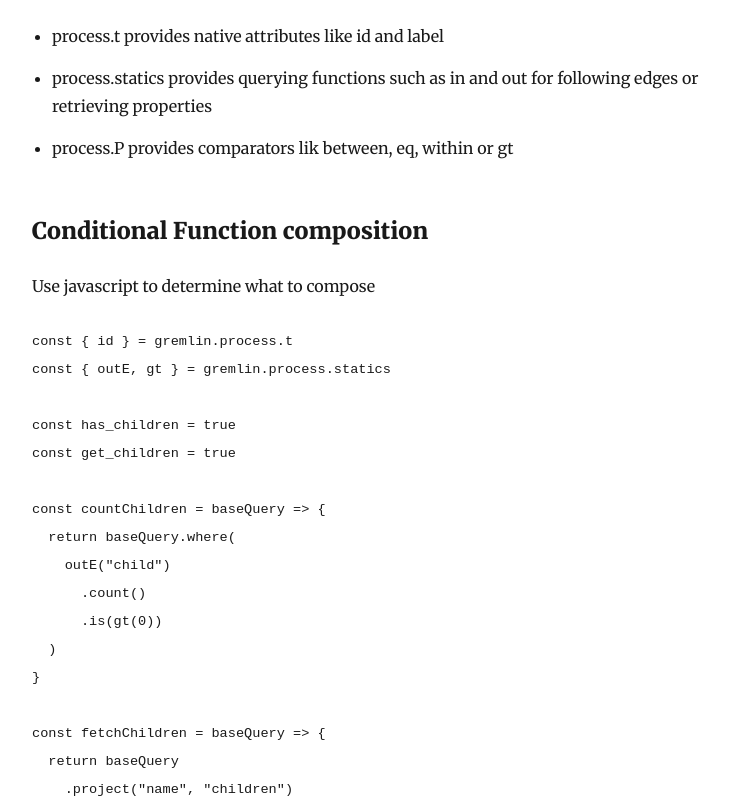
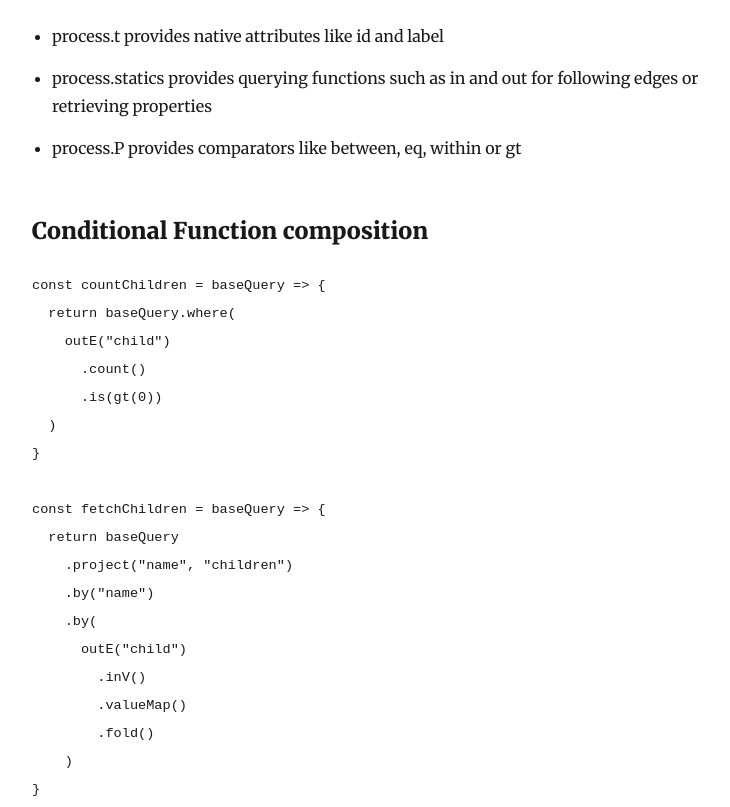
Before and after one commit to dbetteridge/dbetteridge.github.io, a Gatsby site: page /dont-feed-after-midnight/ in a window 1280 px wide. Shown: the part 980-1787 px from the top of the page, without its empty margins (237-967 px from the left). Built offline with nearby package versions, Linux system fonts and the light colour scheme; Gatsby itself is replaced by a stand-in of ours; some packages are replaced by stand-ins of ours; code samples lack their colours; a small style sheet from the web is missing.

Commit message:
small adjustment to code format

````diff
--- a/content/blog/dont-feed-after-midnight/index.md
+++ b/content/blog/dont-feed-after-midnight/index.md
@@ -44,19 +44,11 @@ const { within } = gremlin.process.P
 
 - process.t provides native attributes like id and label
 - process.statics provides querying functions such as in and out for following edges or retrieving properties
-- process.P provides comparators lik between, eq, within or gt
+- process.P provides comparators like between, eq, within or gt
 
 ### Conditional Function composition
 
-Use javascript to determine what to compose
-
 ```javascript
-const { id } = gremlin.process.t
-const { outE, gt } = gremlin.process.statics
-
-const has_children = true
-const get_children = true
-
 const countChildren = baseQuery => {
   return baseQuery.where(
     outE("child")
@@ -64,7 +56,9 @@ const countChildren = baseQuery => {
       .is(gt(0))
   )
 }
+```
 
+```javascript
 const fetchChildren = baseQuery => {
   return baseQuery
     .project("name", "children")
@@ -76,7 +70,9 @@ const fetchChildren = baseQuery => {
         .fold()
     )
 }
+```
 
+```javascript
 let baseQuery = connection.V().hasLabel("titan")
 
 if (has_children) {
````
